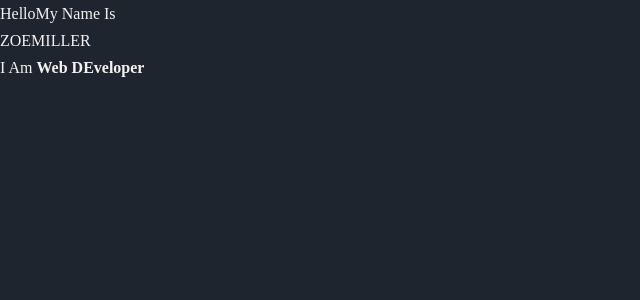
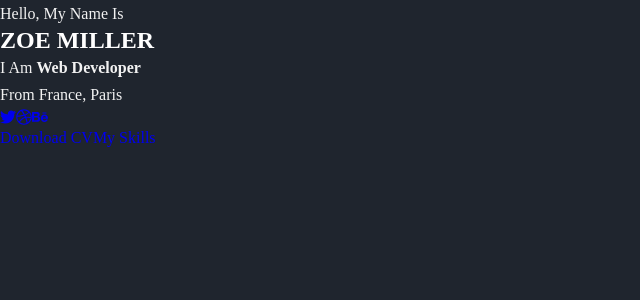
Before and after one commit to permikov/permikov.github.io, a React (Create React App) app: page / in a window 1280 px wide. Shown: the top 300 px of the page, without its empty margins (0-640 px from the left). Built offline with nearby package versions, Linux system fonts and the light colour scheme.

Commit message:
Add info on main page

```diff
--- a/src/components/home/Home.jsx
+++ b/src/components/home/Home.jsx
@@ -10,11 +10,29 @@ export const Home = () => {
   return (
     <section className='home' id='home'>
         <div className='home__container container'>
-            <p className='home__subtitle text-cs'>Hello<span>My Name Is</span></p>
-            <p className='home__title text-cs'><span>ZOE</span>MILLER</p>
+            <p className='home__subtitle text-cs'>Hello, <span>My Name Is</span></p>
+            <h1 className='home__title text-cs'><span>ZOE</span> MILLER</h1>
             <p className='home__job'>
-                <span className='text-cs'>I Am</span> <b>Web DEveloper</b>
+                <span className='text-cs'>I Am</span> <b>Web Developer</b>
             </p>
+            <p className='home__text'>
+                From France, Paris
+            </p>
+            <div className='home__social'>
+                <a href='https://github.com/nikit34' className='home__social-link'>
+                    <FaTwitter />
+                </a>
+                <a href='https://github.com/nikit34' className='home__social-link'>
+                    <FaDribbble />
+                </a>
+                <a href='https://github.com/nikit34' className='home__social-link'>
+                    <FaBehance />
+                </a>
+            </div>
+            <div className='home__btns'>
+                <a href='https://github.com/' className='btn'>Download CV</a>
+                <a href='https://github.com/' className='hero__link'>My Skills</a>
+            </div>
         </div>
     </section>
   )
```
